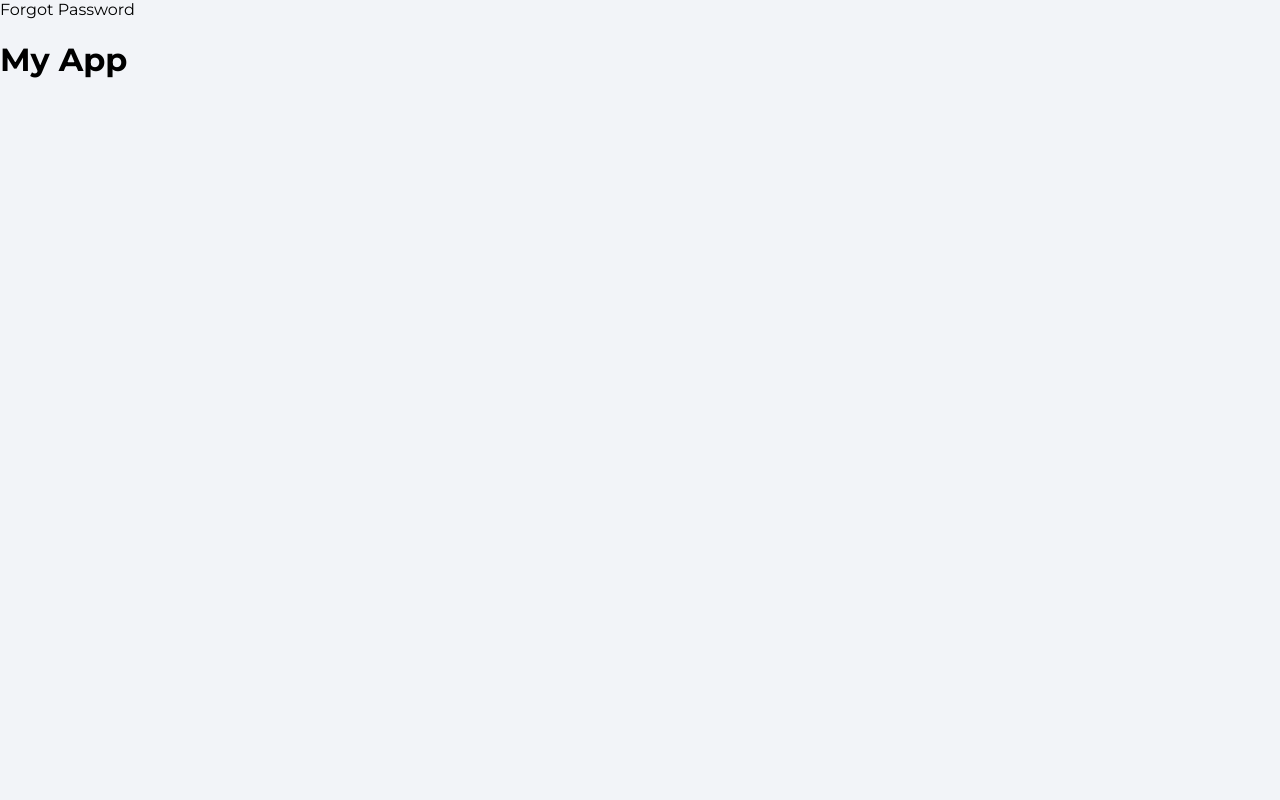
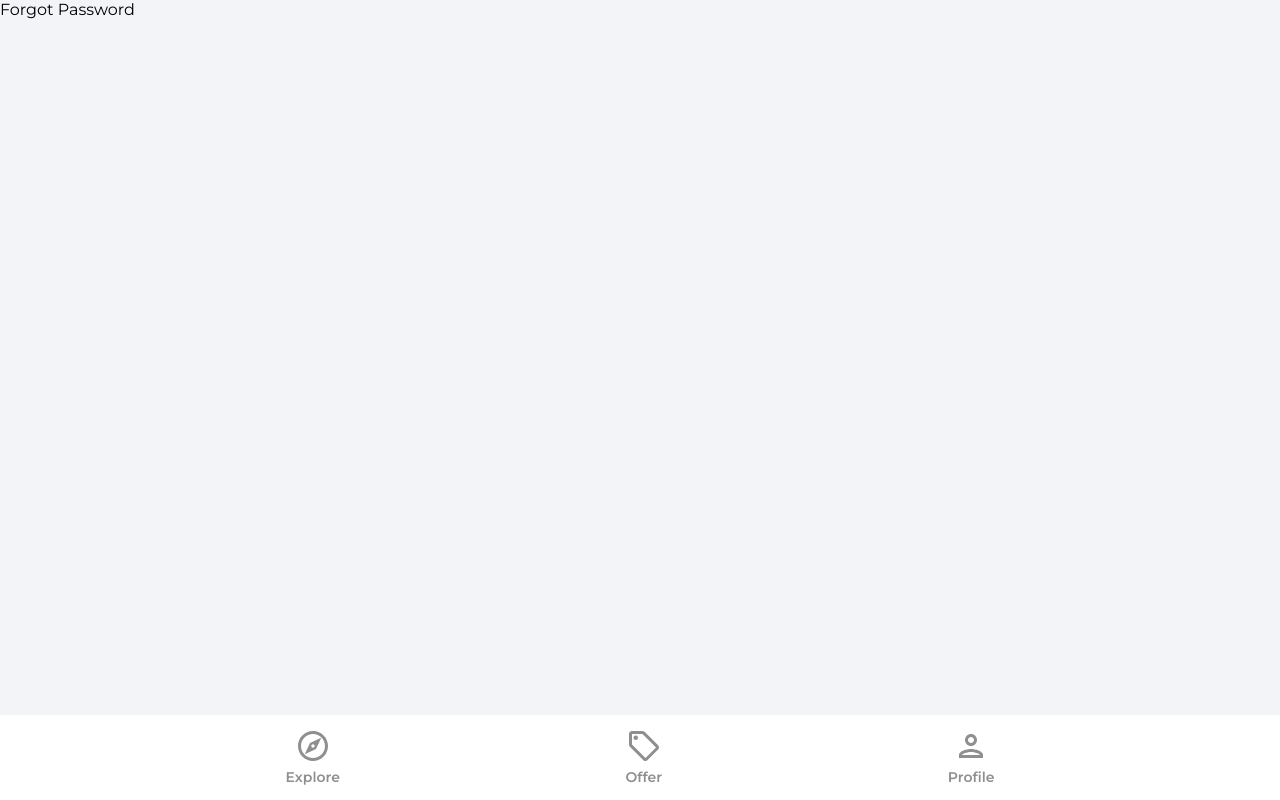
Before and after one commit to mf-watanabe-tasuku/udemy_house_market_app, a React (Create React App) app: page /forgot-password in a window 1280 px wide. Built offline with nearby package versions, Linux system fonts and the light colour scheme.

Commit message:
add navbar component

```diff
--- a/src/App.js
+++ b/src/App.js
@@ -1,4 +1,5 @@
 import { BrowserRouter as Router, Routes, Route } from 'react-router-dom';
+import Navbar from './components/Navbar';
 import Explore from './pages/Explore';
 import Offers from './pages/Offers';
 import Profile from './pages/Profile';
@@ -18,8 +19,8 @@
           <Route path='/sign-up' element={<SignUp />} />
           <Route path='/forgot-password' element={<ForgotPassword />} />
         </Routes>
+        <Navbar />
       </Router>
-      <h1>My App</h1>
     </>
   );
 }
--- /dev/null
+++ b/src/components/Navbar.jsx
@@ -0,0 +1,74 @@
+import { useNavigate, useLocation } from 'react-router-dom';
+import { ReactComponent as OfferIcon } from '../assets/svg/localOfferIcon.svg';
+import { ReactComponent as ExploreIcon } from '../assets/svg/exploreIcon.svg';
+import { ReactComponent as PersonOutlineIcon } from '../assets/svg/personOutlineIcon.svg';
+
+function Navbar() {
+  const navigate = useNavigate();
+  const location = useLocation();
+
+  const pathMatchRoute = (route) => {
+    if (route == location.pathname) {
+      return true;
+    }
+  };
+
+  return (
+    <footer className='navbar'>
+      <nav className='navbarNav'>
+        <ul className='navbarListItems'>
+          <li className='navbarListItem' onClick={() => navigate('/')}>
+            <ExploreIcon
+              fill={pathMatchRoute('/') ? '#2c2c2c' : '#8f8f8f'}
+              width='36px'
+              height='36px'
+            />
+            <p
+              className={
+                pathMatchRoute('/')
+                  ? 'navbarListItemNameActive'
+                  : 'navbarListItemName'
+              }
+            >
+              Explore
+            </p>
+          </li>
+          <li className='navbarListItem' onClick={() => navigate('/offers')}>
+            <OfferIcon
+              fill={pathMatchRoute('/offers') ? '#2c2c2c' : '#8f8f8f'}
+              width='36px'
+              height='36px'
+            />
+            <p
+              className={
+                pathMatchRoute('/offers')
+                  ? 'navbarListItemNameActive'
+                  : 'navbarListItemName'
+              }
+            >
+              Offer
+            </p>
+          </li>
+          <li className='navbarListItem' onClick={() => navigate('/profile')}>
+            <PersonOutlineIcon
+              fill={pathMatchRoute('/profile') ? '#2c2c2c' : '#8f8f8f'}
+              width='36px'
+              height='36px'
+            />
+            <p
+              className={
+                pathMatchRoute('/profile')
+                  ? 'navbarListItemNameActive'
+                  : 'navbarListItemName'
+              }
+            >
+              Profile
+            </p>
+          </li>
+        </ul>
+      </nav>
+    </footer>
+  );
+}
+
+export default Navbar;
```
